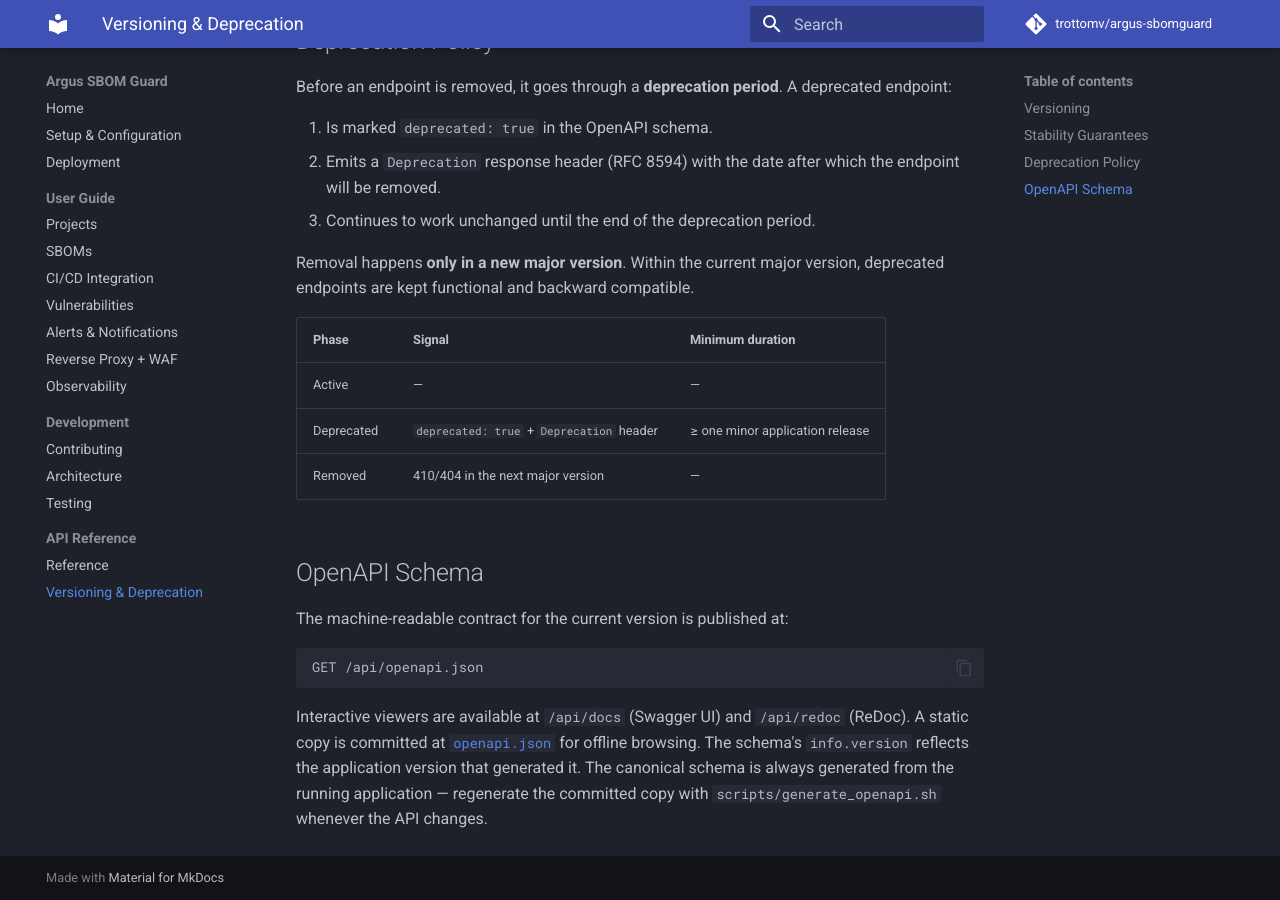
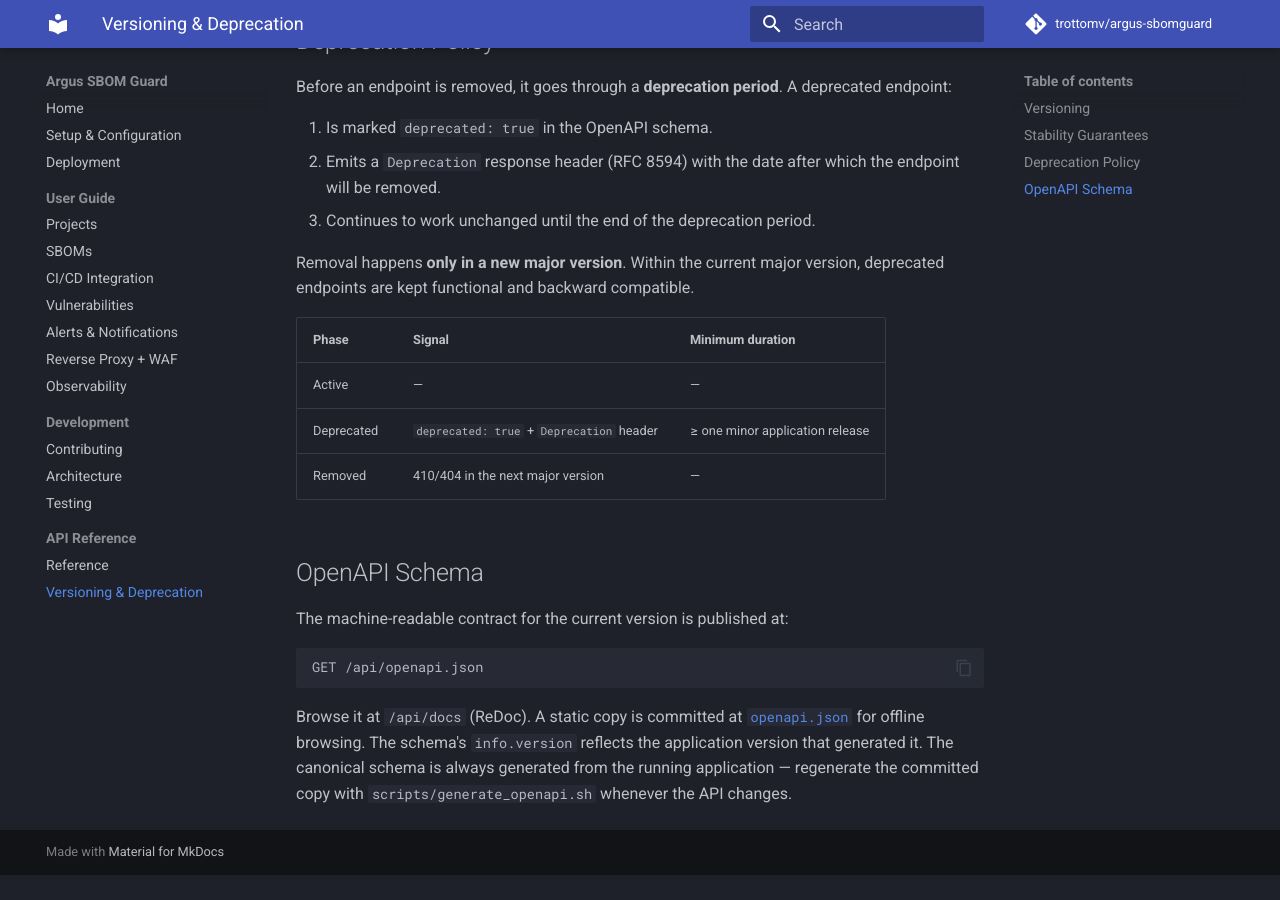
Before and after one commit to trottomv/argus-sbomguard, an MkDocs documentation site: the page built from docs/api/versioning.md, in a window 1280 px wide and 900 px high, scrolled down 961 px. Built offline with MkDocs 1.6.1 and Material for MkDocs 9.7.7, drawn with Linux system fonts in a browser that asks for light colours; comment, search, counter and statistics services are not loaded; the version menu is left out; after the commit the page ends 1836 px from its top, so only the background shows below that.

Commit message:
refactor: serve only ReDoc at /api/docs, drop Swagger UI
ReDoc is the sole API docs viewer: /api/docs now serves it (docs_url
disabled, redoc_url moved to /api/docs) and /api/redoc is gone. The CSP
exception and tests cover only /api/docs. Docs wording updated — ReDoc
is a reader, not an interactive viewer.

````diff
--- a/docs/api/versioning.md
+++ b/docs/api/versioning.md
@@ -60,9 +60,8 @@
 GET /api/openapi.json
 ```
 
-Interactive viewers are available at `/api/docs` (Swagger UI) and `/api/redoc`
-(ReDoc). A static copy is committed at [`openapi.json`](openapi.json) for
-offline browsing. The schema's `info.version` reflects the application version
-that generated it. The canonical schema is always generated from the running
-application — regenerate the committed copy with
-`scripts/generate_openapi.sh` whenever the API changes.
+Browse it at `/api/docs` (ReDoc). A static copy is committed at
+[`openapi.json`](openapi.json) for offline browsing. The schema's
+`info.version` reflects the application version that generated it. The canonical
+schema is always generated from the running application — regenerate the
+committed copy with `scripts/generate_openapi.sh` whenever the API changes.
````
Also changed, not shown: docs/api/reference.md (+2 -3 lines), docs/setup.md (+1 -1 lines), 3 other files.
